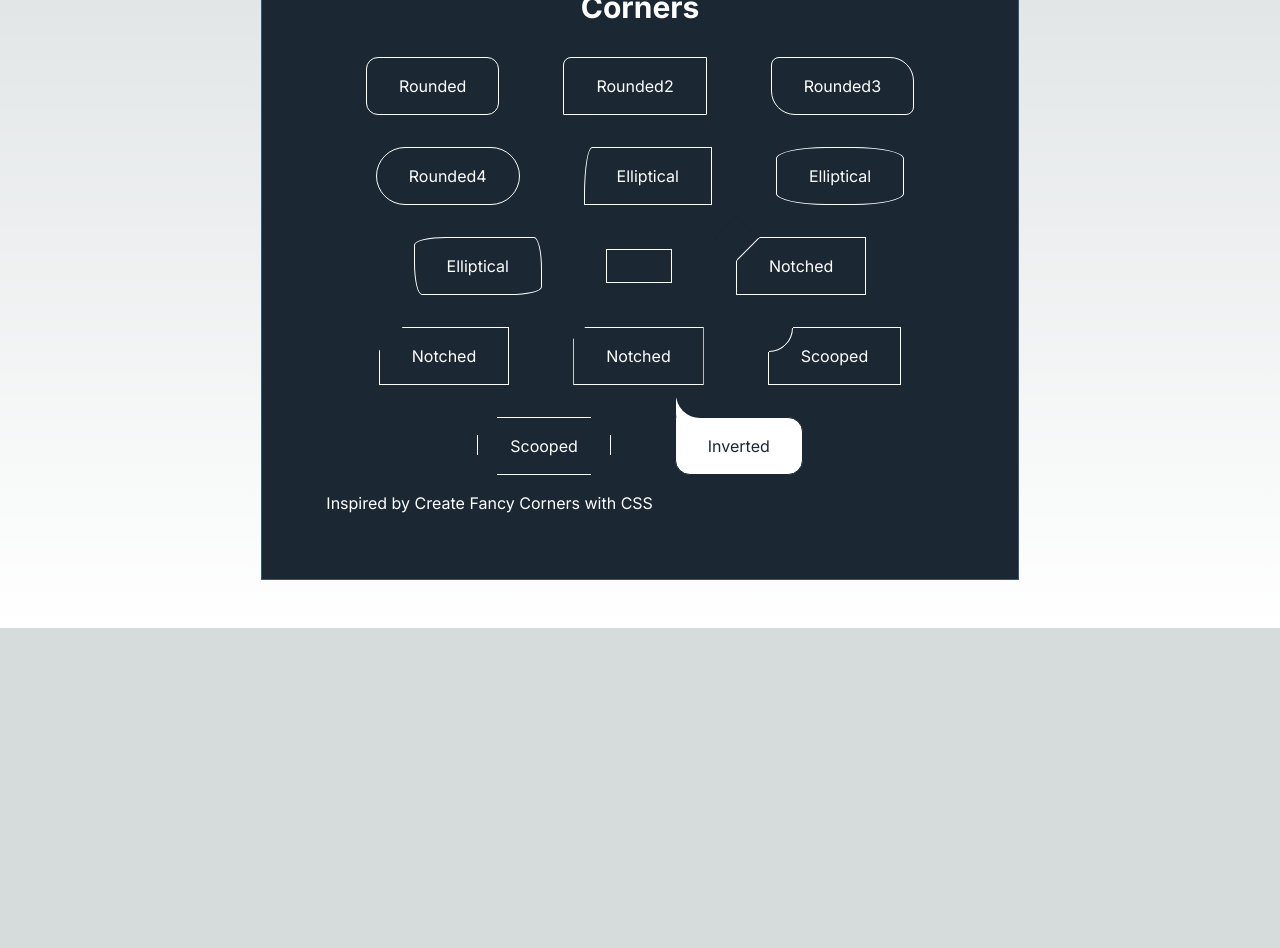
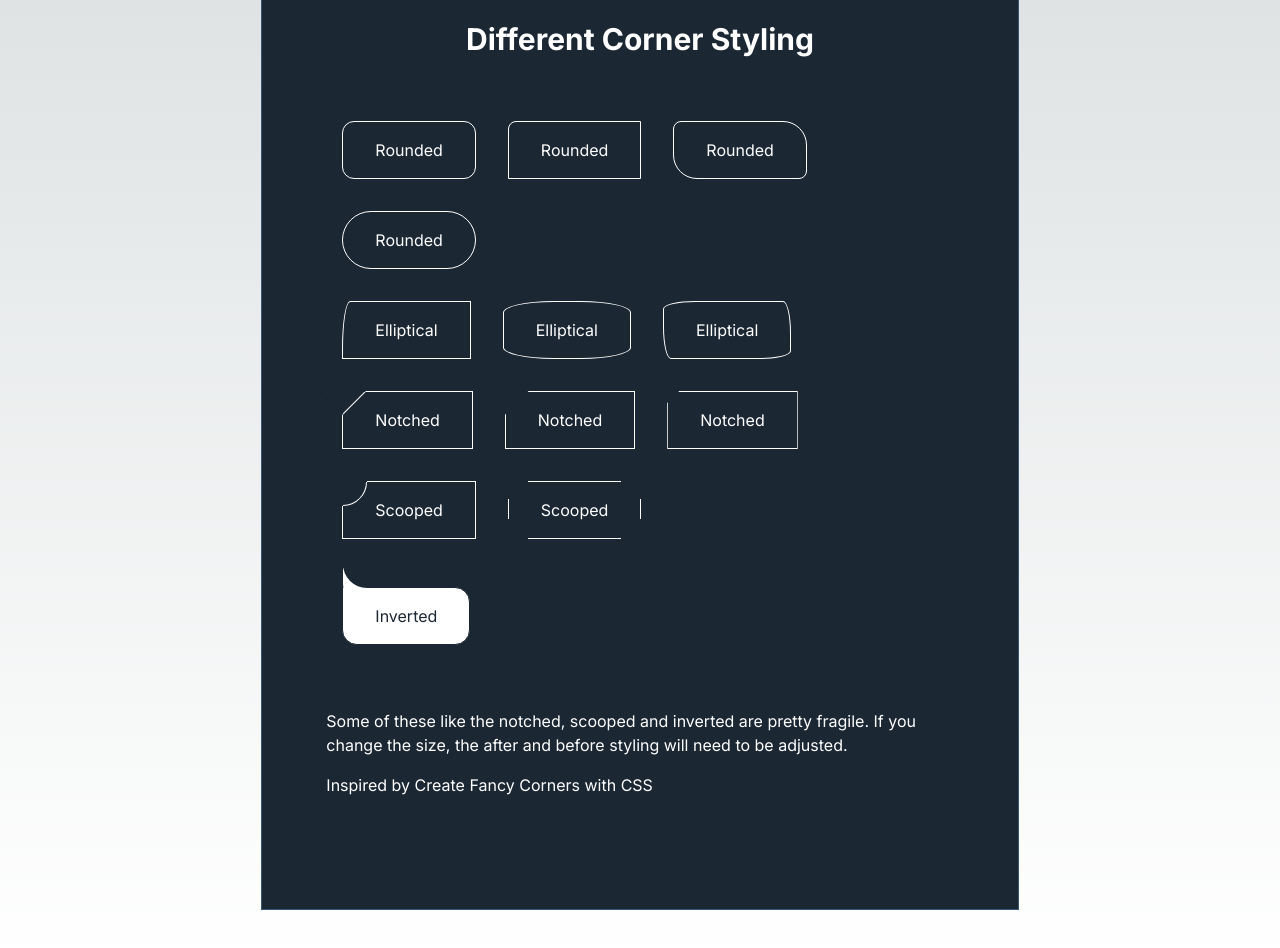
Before and after one commit to nickfang/nickfang.github.io, a Next.js app: page /ideas/styling/corners in a window 1280 px wide. Shown: the part 280-1228 px from the top of the page. Before the commit the page ends 908 px from the top, so only its background shows below. Built offline with nearby package versions, Linux system fonts and the light colour scheme.

Commit message:
Adding styling and cleaning up code.

```diff
--- a/src/app/globals.css
+++ b/src/app/globals.css
@@ -26,6 +26,12 @@
   }
 }
 
+body {
+  color: rgb(var(--foreground-rgb));
+  background: linear-gradient(to bottom, transparent, rgb(var(--background-end-rgb)))
+    rgb(var(--background-start-rgb));
+}
+
 h1 {
   @apply text-4xl font-bold text-center;
 }
@@ -33,10 +39,8 @@ h2 {
   @apply text-3xl font-bold text-center my-4;
 }
 
-body {
-  color: rgb(var(--foreground-rgb));
-  background: linear-gradient(to bottom, transparent, rgb(var(--background-end-rgb)))
-    rgb(var(--background-start-rgb));
+p {
+  @apply my-4;
 }
 
 button {
--- a/src/app/ideas/date-range/page.tsx
+++ b/src/app/ideas/date-range/page.tsx
@@ -12,7 +12,6 @@ import {
 } from '@/utils/date';
 import TextField from '@/components/inputs/TextField';
 import DateInput from '@/components/inputs/DateInput';
-import AnimatedIcon from '@/components/displays/AnimatedIcon';
 
 const DateRange = () => {
   const now = DateTime.now();
--- a/src/app/ideas/page.tsx
+++ b/src/app/ideas/page.tsx
@@ -14,6 +14,7 @@ const IdeasNavBar = () => {
   const currentDir = segments.slice(1).join('/');
   const routes: Route[] = [
     { name: 'Date Range', path: `${currentDir}/date-range` },
+    { name: 'Corners', path: `${currentDir}/styling/corners` },
     { name: 'Inset', path: `${currentDir}/inset` },
   ];
 
--- a/src/app/ideas/sonner-toast/page.tsx
+++ b/src/app/ideas/sonner-toast/page.tsx
@@ -19,7 +19,7 @@ function MyToast() {
         </button>
         <button
           onClick={() => {
-            toast('Success Toast!', { description: 'success' });
+            toast('Success Toast!', { description: 'success description' });
           }}
         >
           Success w/ Description
--- a/src/app/ideas/styling/corners/page.module.css
+++ b/src/app/ideas/styling/corners/page.module.css
@@ -1,8 +1,17 @@
+.top {
+  @apply my-12;
+}
 .container {
-  @apply flex justify-center items-center flex-wrap;
+  @apply flex justify-center items-center flex-col;
+}
+.sub_container {
+  @apply flex justify-start items-center flex-wrap w-full;
 }
 .item {
-  @apply mx-8 my-4 px-8 py-4 border;
+  @apply m-4 px-8 py-4 border;
+}
+.bottom {
+  @apply my-12;
 }
 
 .rounded {
@@ -58,6 +67,7 @@
 
 .inverted {
   @apply item relative rounded-[0_15px_15px_15px] text-gunmetal bg-white;
+  margin-top: 2rem;
 }
 .inverted:after {
   @apply content-[""] absolute -top-[40px] -left-[0px] h-10 w-10 rounded-bl-3xl shadow-[0_20px_0_0_white];
--- a/src/app/ideas/styling/corners/page.tsx
+++ b/src/app/ideas/styling/corners/page.tsx
@@ -4,41 +4,46 @@ import styles from './page.module.css';
 const Corners = () => {
   return (
     <>
-      <h2>Corners</h2>
+      <div className={styles.top}>
+        <h2>Different Corner Styling</h2>
+      </div>
       <div className={styles.container}>
+        <div className={styles.sub_container}>
           <div className={styles.rounded}>Rounded</div>
-
-        <div className={styles.rounded2}>Rounded2</div>
-
-        <div className={styles.rounded3}>Rounded3</div>
-
-        <div className={styles.rounded4}>Rounded4</div>
-
+          <div className={styles.rounded2}>Rounded</div>
+          <div className={styles.rounded3}>Rounded</div>
+          <div className={styles.rounded4}>Rounded</div>
+        </div>
+        <div className={styles.sub_container}>
           <div className={styles.elliptical}>Elliptical</div>
-
           <div className={styles.elliptical2}>Elliptical</div>
-
           <div className={styles.elliptical3}>Elliptical</div>
-
-        <div className={styles.item}></div>
-
+        </div>
+        <div className={styles.sub_container}>
           <div className={styles.notched}>Notched</div>
-
           <div className={styles.notched2}>Notched</div>
-
           <div className={styles.notched3}>Notched</div>
-
+        </div>
+        <div className={styles.sub_container}>
           <div className={styles.scooped}>Scooped</div>
           <div className={styles.scooped2}>Scooped</div>
-
+        </div>
+        <div className={styles.sub_container}>
           <div className={styles.inverted}>Inverted</div>
         </div>
+      </div>
+      <div className={styles.bottom}>
+        <p>
+          Some of these like the notched, scooped and inverted are pretty fragile. If you change the
+          size, the after and before styling will need to be adjusted.
+        </p>
         <p>
           Inspired by{' '}
           <Link href="https://blog.logrocket.com/create-fancy-corners-css/">
             Create Fancy Corners with CSS
           </Link>
         </p>
+      </div>
     </>
   );
 };
--- a/tsconfig.json
+++ b/tsconfig.json
@@ -26,9 +26,8 @@
   "include": [
     "next-env.d.ts",
     "**/*.ts",
-    "**/*.tsx",
-    ".next/types/**/*.ts",
-    "src/app/ideas/style-test/page.tsx"
+    // "**/*.tsx",
+    ".next/types/**/*.ts"
   ],
   "exclude": ["node_modules"]
 }
```
Lines whose indentation alone changed are shown as unchanged.
